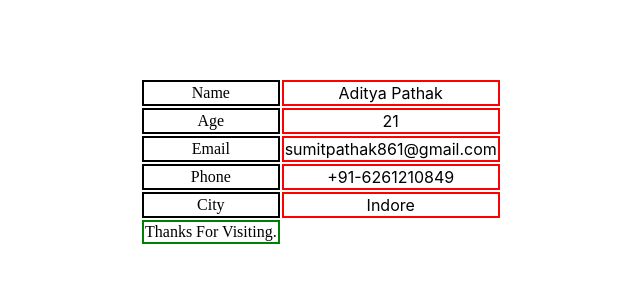
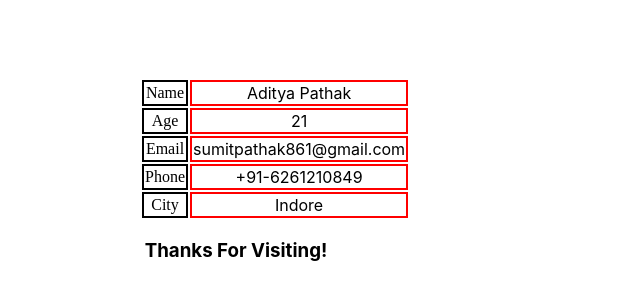
Before and after one commit to AdityaPathak-AI/react-cb, a React (Create React App) app in the folder demo_first/: page / in a window 1280 px wide. Shown: the part 114-414 px from the top of the page, without its empty margins (404-1044 px from the left). Built offline with nearby package versions, Linux system fonts and the light colour scheme.

Commit message:
2/12/2023

```diff
--- a/demo_first/src/App.js
+++ b/demo_first/src/App.js
@@ -55,6 +55,7 @@ class App extends React.Component {
         </h2>
         <h2 style={{  textAlign: "center" }}>Thankyou!!!</h2>
         */}
+
         <table style={{ marginLeft: "35%" }}>
           <tr>
             <td style={{ border: "2px solid black", fontFamily: "cursive" }}>
@@ -88,12 +89,8 @@ class App extends React.Component {
             </td>
             <td style={{ border: "2px solid red" }}>Indore</td>
           </tr>
-          <tr>
-            <td style={{ border: "2px solid green", fontFamily: "cursive" }}>
-              Thanks For Visiting.
-            </td>
-          </tr>
         </table>
+        <h3>Thanks For Visiting!</h3>
       </div>
     );
   }
```
